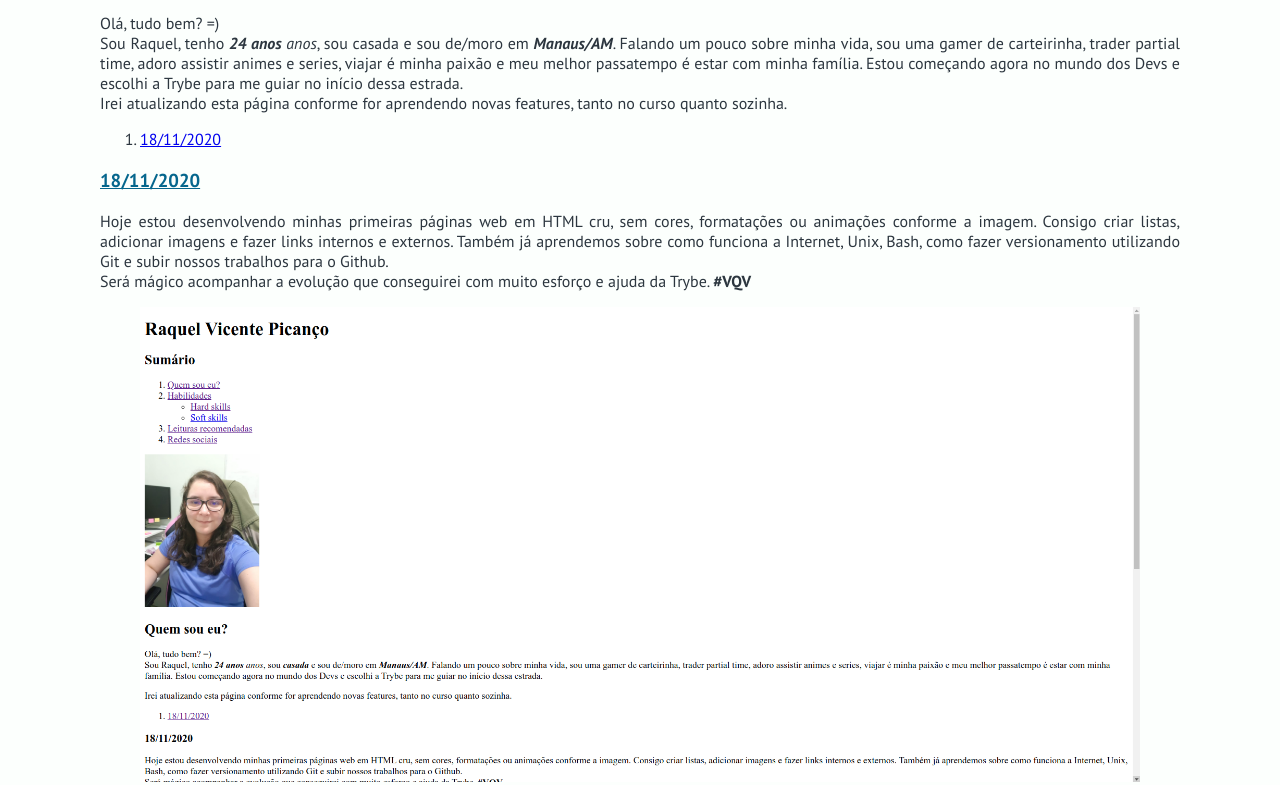
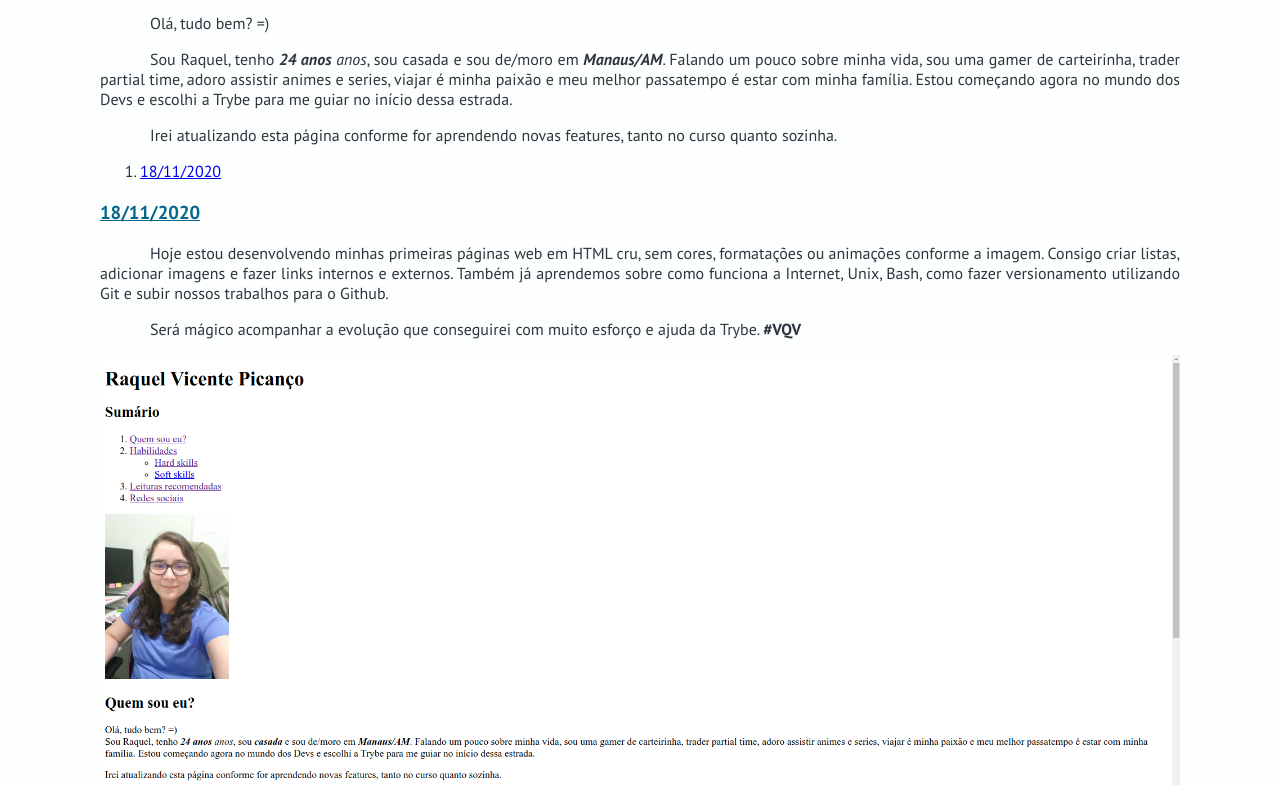
Before and after one commit to rach-vp/rach-vp.github.io, a plain HTML site: page index.html in a window 1280 px wide. Shown: the part 635-1420 px from the top of the page. Drawn offline with Linux system fonts and the light colour scheme.

Commit message:
Imagens centralizadas e alinahdas com o texto

```diff
--- a/index.html
+++ b/index.html
@@ -19,7 +19,12 @@
                 margin-left: 100px;
                 margin-right: 100px;
             }
-            p, ul, ol {
+            p {
+                color: #2C363F;
+                text-align: justify;
+                text-indent: 50px;  /* Cria a identação do texto na primeira linha. como se fosse um TAB */
+            }
+            ul, ol {
                 color: #2C363F;
                 text-align: justify;
             }
@@ -48,6 +53,7 @@
             }
             .pic-sub {
                 text-align: center;
+                text-indent: 0px;
                 font-size: 12px;
                 font-weight: bold;
                 text-decoration: underline;
@@ -71,12 +77,16 @@
         <h2 id="quem" class="section-title">Quem sou eu?</h2>
         <img src="profile-pic.jpeg" width="200px" class="center-img" alt="Minha foto de perfil. Raquel Vicente Picanço">
         <p>
-            Olá, tudo bem? =)<br>
+            Olá, tudo bem? =)
+        </p>
+        <p>
             Sou Raquel, tenho <em><strong>24 anos</strong> anos</em>, sou casada e sou de/moro em
             <em><strong>Manaus/AM</strong></em>.
             Falando um pouco sobre minha vida, sou uma gamer de carteirinha, trader partial time, adoro assistir animes e series,
             viajar é minha paixão e meu melhor passatempo é estar com minha família.
-            Estou começando agora no mundo dos Devs e escolhi a Trybe para me guiar no início dessa estrada.<br>
+            Estou começando agora no mundo dos Devs e escolhi a Trybe para me guiar no início dessa estrada.
+        </p>
+        <p>
             Irei atualizando esta página conforme for aprendendo novas features, tanto no curso quanto sozinha.
             <ol>
                 <li><a href="#dia1">18/11/2020</a></li>
@@ -87,10 +97,13 @@
             Hoje estou desenvolvendo minhas primeiras páginas web em HTML cru, sem cores, formatações ou animações conforme a imagem.
             Consigo criar listas, adicionar imagens e fazer links internos e externos.
             Também já aprendemos sobre como funciona a Internet, Unix, Bash,
-            como fazer versionamento utilizando Git e subir nossos trabalhos para o Github.<br>
+            como fazer versionamento utilizando Git e subir nossos trabalhos para o Github.
+        </p>
+        <p>
             Será mágico acompanhar a evolução que conseguirei com muito esforço e ajuda da Trybe. <strong>#VQV</strong><br>
         </p>
-            <img src="dia1.png" width="1000px" class="center-img" alt="Home do portfólio no dia da criação">
+            <!--Aqui uso tamanho em % e não em px a largura da imagem não ficar maior que a do texto e ficar visualmente feio e desalinhado-->
+            <img src="dia1.png" class="center-img" width="100%" alt="Home do portfólio no dia da criação">
         <p class="pic-sub">
             Home do portfólio no dia da criação<br>
         </p>
```
